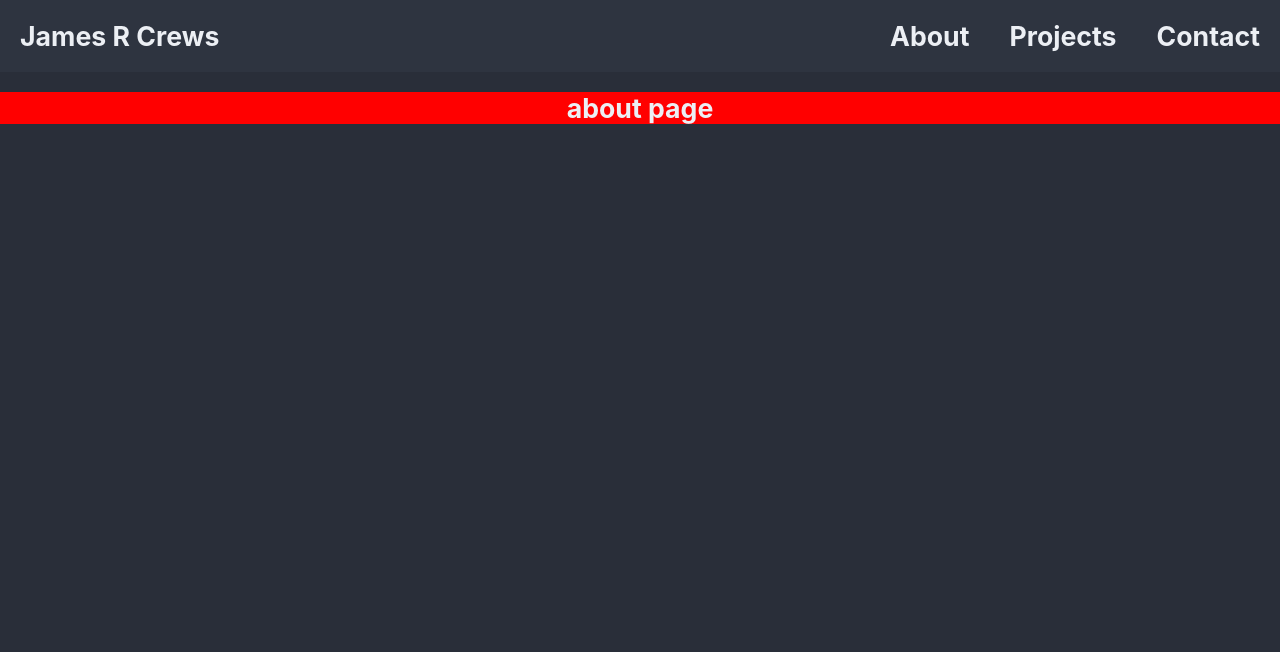
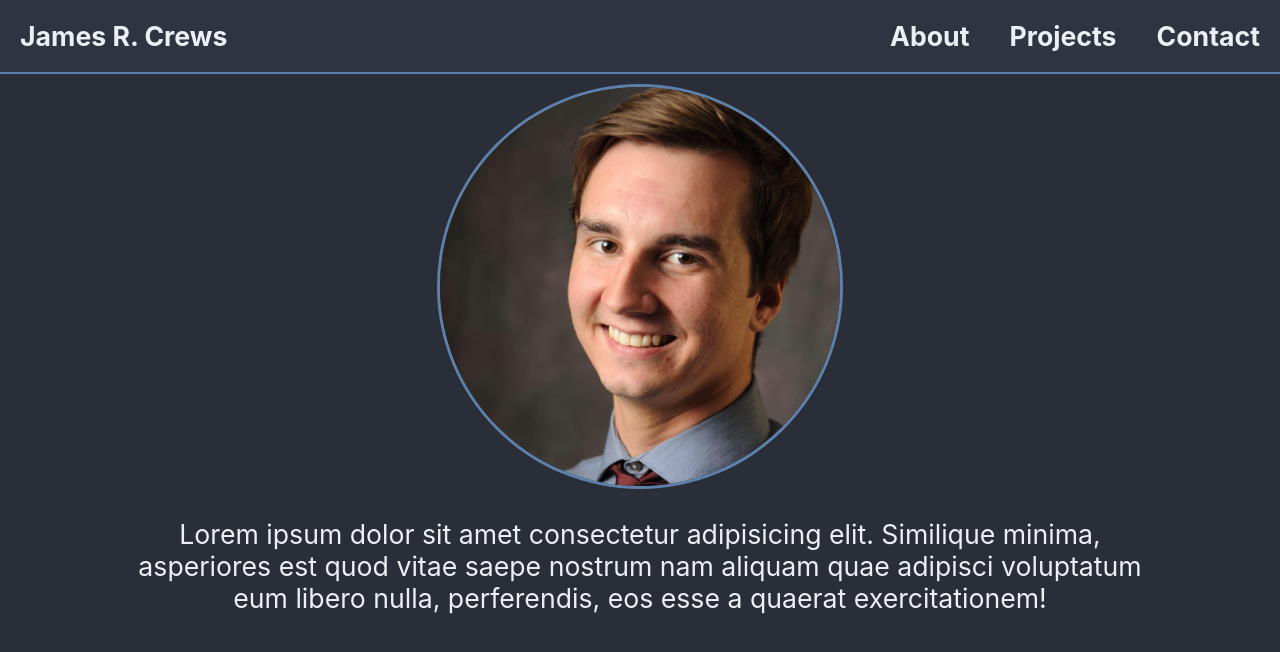
Before and after one commit to JCrews253/portfolio, a React (Create React App) app: page /#/ in a window 1280 px wide. Shown: the top 652 px of the page. Built offline with nearby package versions, Linux system fonts and the light colour scheme.

Commit message:
added templates for about and contact

```diff
--- a/src/components/Header/Header.css
+++ b/src/components/Header/Header.css
@@ -2,6 +2,7 @@
     display: flex;
     justify-content: space-between;
     background-color: #2E3440;
+    border-bottom: solid 2px #5E81AC;
 }
 
 h1 {
--- a/src/components/Header/Header.tsx
+++ b/src/components/Header/Header.tsx
@@ -12,7 +12,7 @@ const Header = () => {
                     textDecoration: 'none'
                 }}
                 onClick={() => setTab('/about')}>
-                <h1>James R Crews</h1>
+                <h1>James R. Crews</h1>
             </Link>
             <div className='header__tabs'>
                 <Link to='/about' style={{
--- a/src/components/ProjectPreview/ProjectPreview.css
+++ b/src/components/ProjectPreview/ProjectPreview.css
@@ -5,8 +5,11 @@
     display: flex;
     flex-direction: column;
     margin: 10px;
+    margin-top: 20px;
+    margin-bottom: 0px;
     border-radius: 10px;
     overflow: hidden;
+    border: solid 2px #5E81AC;
 }
 .projectPreview__title{
     background-color: #3B4252;
@@ -29,7 +32,7 @@
 
 .projectPreview__img:hover{
     cursor: pointer;
-    opacity: 90%;
+    opacity: 10%;
 }
 
 .projectPreview__img--description{
--- a/src/pages/About/About.css
+++ b/src/pages/About/About.css
@@ -1,3 +1,14 @@
-.about{
-    background-color: red;
+.about__profilePicture{
+    margin-top: 10px;
+    border-radius: 100%;
+    border: solid 3px #5E81AC;
+    max-width: 400px;
 }
+
+.about > p{
+    font-size: 20pt;
+    color:#ECEFF4;
+    margin-top: 2%;
+    margin-left: 10%;
+    margin-right: 10%;
+}
--- a/src/pages/About/About.tsx
+++ b/src/pages/About/About.tsx
@@ -1,10 +1,12 @@
 import React from 'react'
 import './About.css'
+import profilePicture from '../../images/profile-picture.jpg'
 
 const About = () => {
     return(
         <div className='about'>
-            <h1>about page</h1>
+            <img className='about__profilePicture' src={profilePicture}/>
+            <p>Lorem ipsum dolor sit amet consectetur adipisicing elit. Similique minima, asperiores est quod vitae saepe nostrum nam aliquam quae adipisci voluptatum eum libero nulla, perferendis, eos esse a quaerat exercitationem!</p>
         </div>
     )
 }
--- a/src/pages/Contact/Contact.css
+++ b/src/pages/Contact/Contact.css
@@ -1,3 +1,4 @@
-.contact{
-    background-color: red;
+.contact > p{
+    font-size: 20pt;
+    color: #ECEFF4;
 }
--- a/src/pages/Contact/Contact.tsx
+++ b/src/pages/Contact/Contact.tsx
@@ -4,7 +4,10 @@ import './Contact.css'
 const Contact = () => {
     return(
         <div className='contact'>
-            <h1>contact page</h1>
+            <p>Email: jcrews206@gmail.com</p>
+            <p>Linked In</p>
+            <p>Github</p>
+            <p>Facebook</p>
         </div>
     )
 }
```
Also changed, not shown: src/images/profile-picture.jpg (added).
